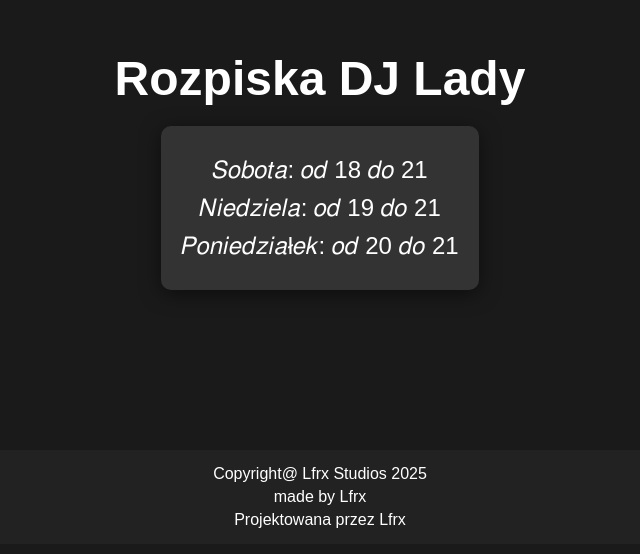
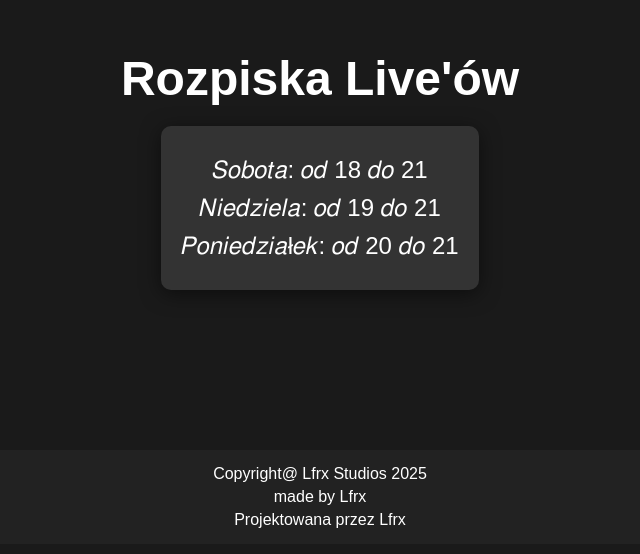
Before and after one commit to LufStudios/djlady.lfrx.ovh, a plain HTML site: page rozpiska.html in a window 1280 px wide. Shown: the part 246-800 px from the top of the page, without its empty margins (320-960 px from the left). Drawn offline with Linux system fonts and the light colour scheme.

Commit message:
Update rozpiska.html

```diff
--- a/rozpiska.html
+++ b/rozpiska.html
@@ -3,7 +3,7 @@
 <head>
     <meta charset="UTF-8">
     <meta name="viewport" content="width=device-width, initial-scale=1.0">
-    <title>Rozpiska DJ Lady</title>
+    <title>Rozpiska Live'ów</title>
     <style>
         body {
             font-family: 'Arial', sans-serif;
@@ -57,7 +57,7 @@
 </head>
 <body>
 
-    <h1>Rozpiska DJ Lady</h1>
+    <h1>Rozpiska Live'ów</h1>
     <div class="schedule">
         <div class="day">𝑆𝑜𝑏𝑜𝑡𝑎: 𝑜𝑑 18 𝑑𝑜 21</div>
         <div class="day">𝑁𝑖𝑒𝑑𝑧𝑖𝑒𝑙𝑎: 𝑜𝑑 19 𝑑𝑜 21</div>
```
